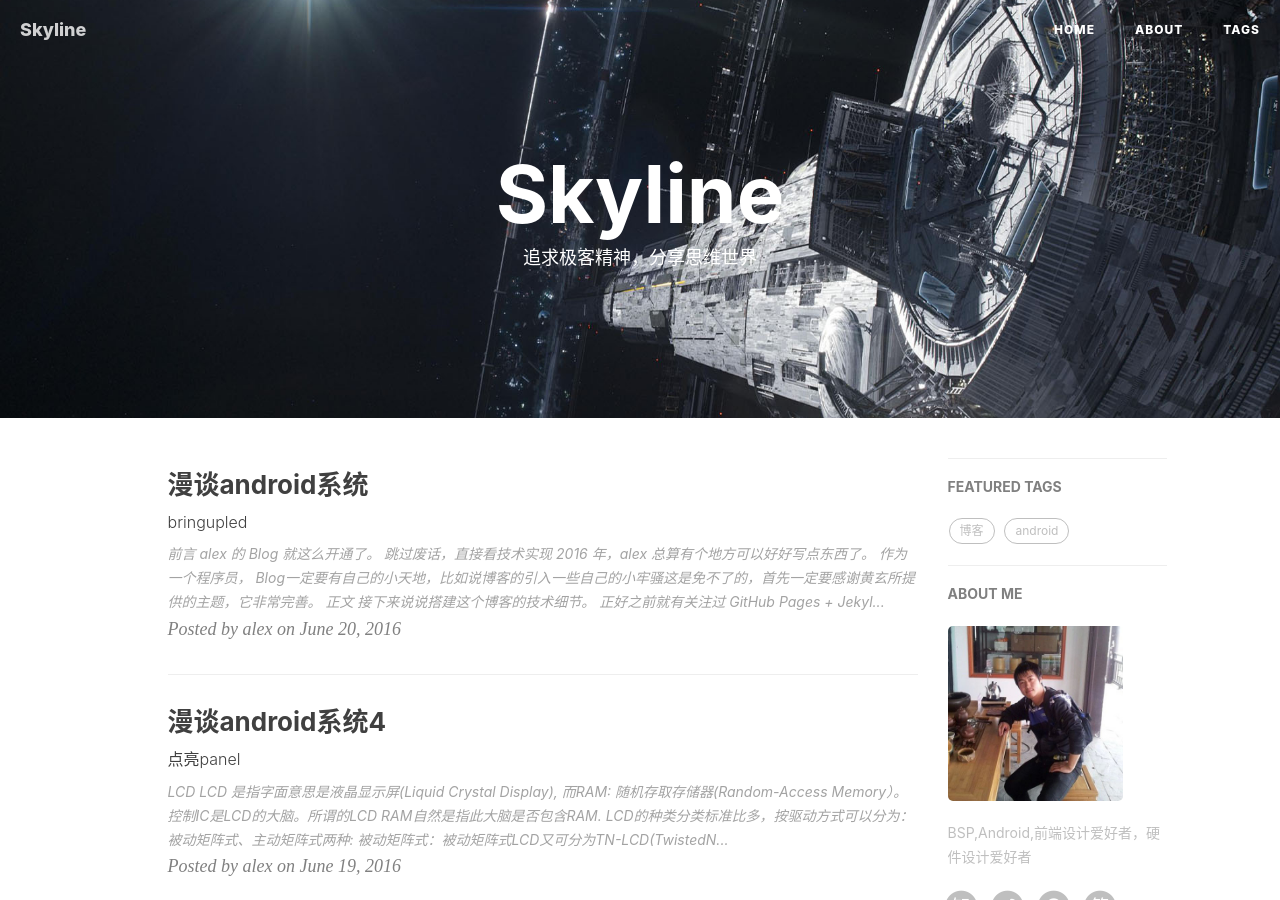
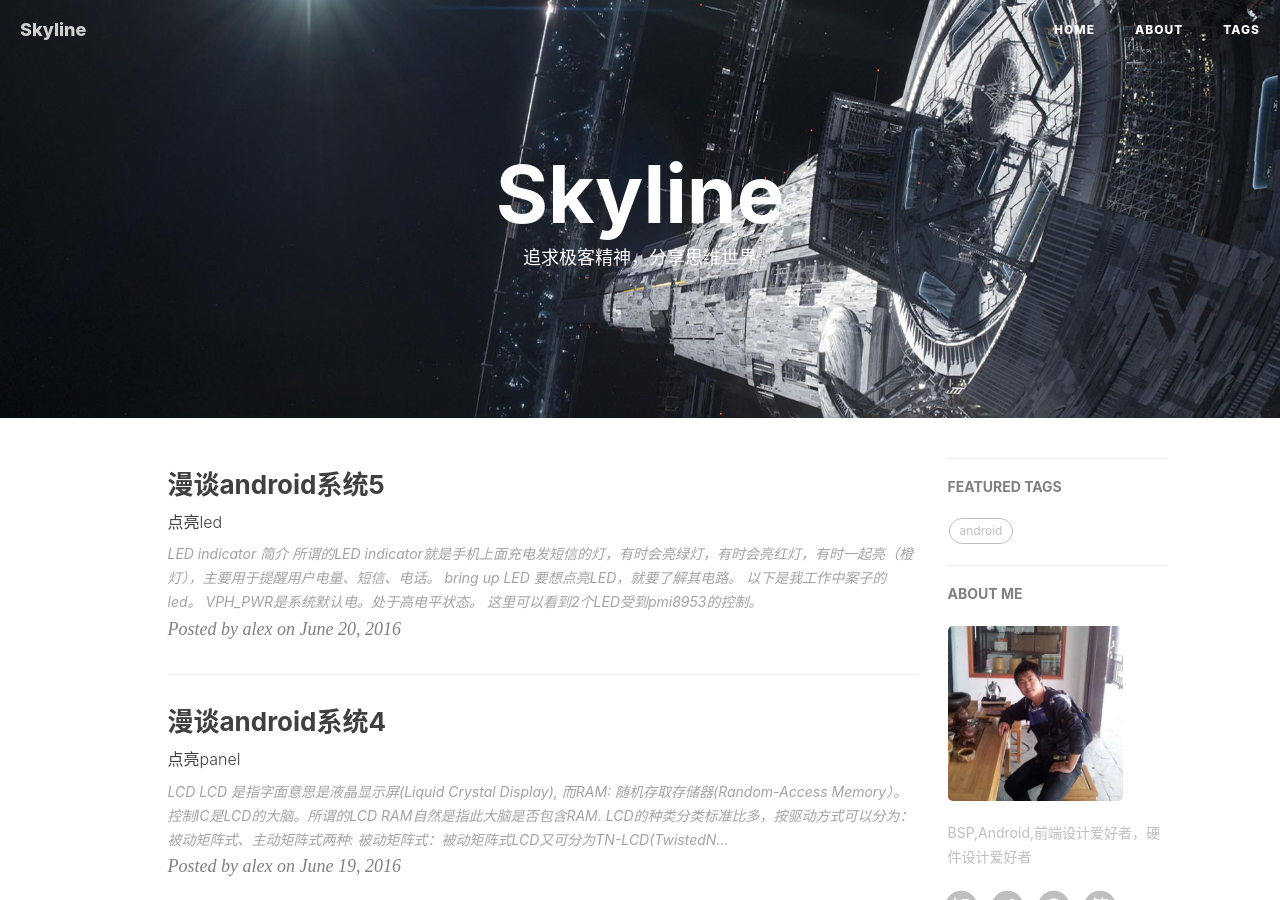
Before and after one commit to sunwujie/NingbinWang.github.io, a Jekyll site: the page built from index.html, in a window 1280 px wide and 900 px high. Built offline with Jekyll 4.4.1, drawn with Linux system fonts in a browser that asks for light colours; nearby versions of some CDN libraries; the list of posts is cut into pages by our own code; comment, search, counter and statistics services are not loaded.

Commit message:
[alex][POST]LED post

```diff
--- a/_posts/2016-06-20-led-bringup.md
+++ b/_posts/2016-06-20-led-bringup.md
@@ -1,67 +1,29 @@
 ---
 layout:     post
-title:      "漫谈android系统"
-subtitle:   " bringupled "
+title:      "漫谈android系统5"
+subtitle:   "点亮led"
 date:       2016-06-20 12:00:00
 author:     "alex"
 header-img: "img/post/post-android-5.jpg"
 catalog: true
 tags:
-    - 博客
+    - android
+    - led
 ---
 
-## 前言
+## LED indicator 简介
 
-alex 的 Blog 就这么开通了。
+所谓的LED indicator就是手机上面充电发短信的灯，有时会亮绿灯，有时会亮红灯，有时一起亮（橙灯），主要用于提醒用户电量、短信、电话。
 
-[跳过废话，直接看技术实现 ](#build)
+## bring up LED
 
-2016 年，alex 总算有个地方可以好好写点东西了。
+要想点亮LED，就要了解其电路。
+以下是我工作中案子的led。
 
+![](https://raw.githubusercontent.com/NingbinWang/NingbinWang.github.io/master/img/post/LED/led1.png)
 
-作为一个程序员， Blog一定要有自己的小天地，比如说博客的引入一些自己的小牢骚这是免不了的，首先一定要感谢黄玄所提供的主题，它非常完善。
+VPH_PWR是系统默认电。处于高电平状态。
 
+![](https://raw.githubusercontent.com/NingbinWang/NingbinWang.github.io/master/img/post/LED/led2.png)
 
-
-<p id = "build"></p>
----
-
-## 正文
-
-接下来说说搭建这个博客的技术细节。
-
-正好之前就有关注过 [GitHub Pages](https://pages.github.com/) + [Jekyll](http://jekyllrb.com/) 快速 Building Blog 的技术方案，非常轻松时尚。
-
-其优点非常明显：
-
-* **Markdown** 带来的优雅写作体验
-* 非常熟悉的 Git workflow ，**Git Commit 即 Blog Post**
-* 利用 GitHub Pages 的域名和免费无限空间，不用自己折腾主机
-	* 如果需要自定义域名，也只需要简单改改 DNS 加个 CNAME 就好了
-* Jekyll 的自定制非常容易，基本就是个模版引擎
-
-
----
-
-配置的过程中也没遇到什么坑，基本就是 Git 的流程，相当顺手
-
-大的 Jekyll 主题上直接 fork 了 Clean Blog（这个主题也相当有名，就不多赘述了。唯一的缺点大概就是没有标签支持，于是我给它补上了。）
-
-本地调试环境需要 `gem install jekyll`，结果 rubygem 的源居然被墙了……后来手动改成了我大淘宝的镜像源才成功
-
-Theme 的 CSS 是基于 Bootstrap 定制的，看得不爽的地方直接在 Less 里改就好了（平时更习惯 SCSS 些），**不过其实我一直觉得 Bootstrap 在移动端的体验做得相当一般，比我在淘宝参与的团队 CSS 框架差多了……**所以为了体验，也补了不少 CSS 进去
-
-最后就进入了耗时反而最长的**做图、写字**阶段，也算是进入了**写博客**的正轨，因为是类似 Hack Day 的方式去搭这个站的，所以折腾折腾着大半夜就过去了。
-
-第二天考虑中文字体的渲染，fork 了 [Type is Beautiful](http://www.typeisbeautiful.com/) 的 `font` CSS，调整了字号，适配了 Win 的渣渲染，中英文混排效果好多了。
-
-
-## 后记
-
-回顾这个博客的诞生，纯粹是出于个人兴趣。在知乎相关问题上回答并获得一定的 star 后，我决定把这个博客主题当作一个小小的开源项目来维护。
-
-在经历 v1.0 - v1.5 的蜕变后，这个博客主题愈发完整，不但增加了诸多 UI 层的优化（opinionated）；在代码层面，更加丰富的配置项也使得这个主题拥有了更好的灵活性与可拓展性。而作为一个开源项目，我也积极的为其完善文档与解决 issue。
-
-如果你恰好逛到了这里，希望你也能喜欢这个博客主题。
-
-—— alex 后记于 2016.04
+这里可以看到2个LED受到pmi8953的控制。
```
Also changed, not shown: _posts/2016-06-19-android-4.md (+3 -1 lines).
